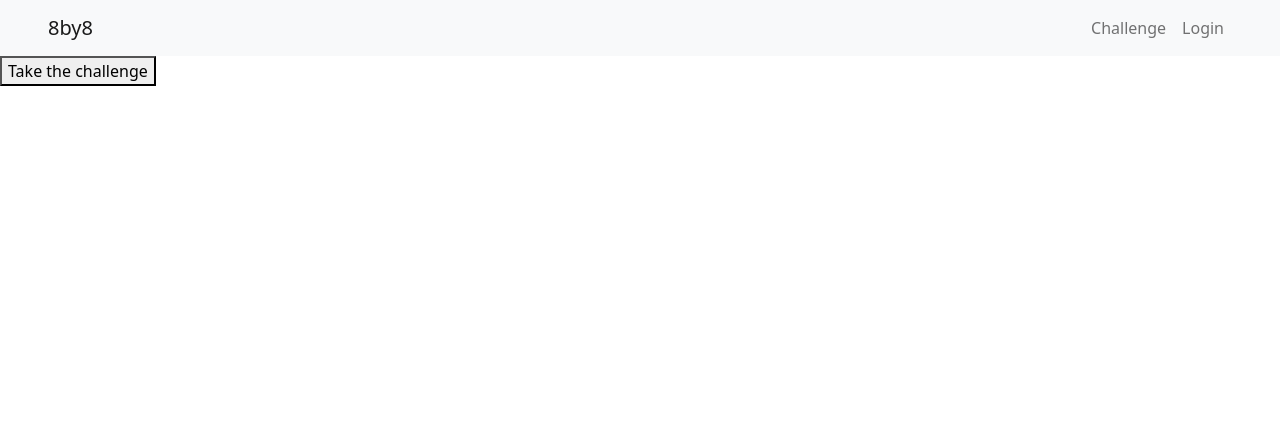
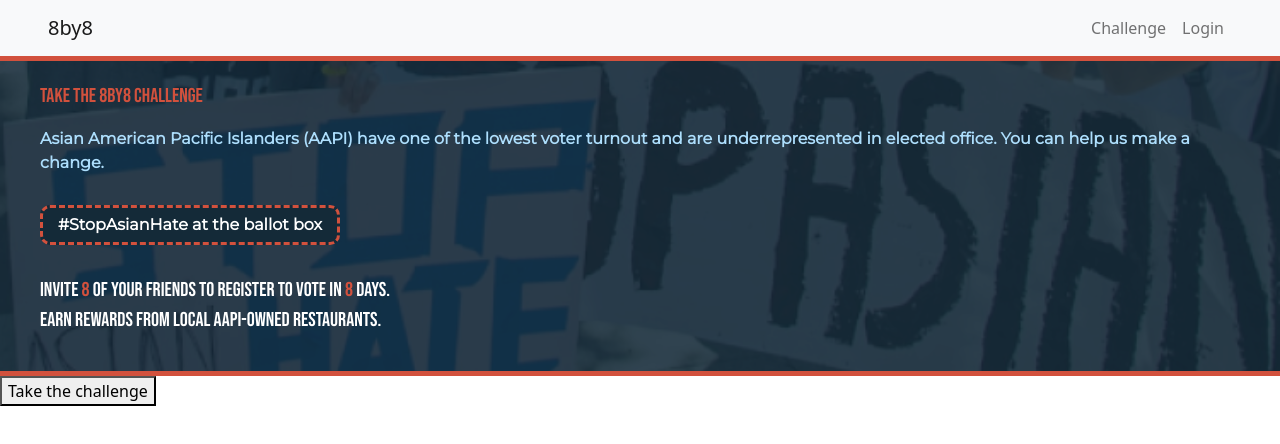
Before and after one commit to 8by8-org/web-app, a React (Create React App) app: page / in a window 1280 px wide. Shown: the top 444 px of the page. Built offline with nearby package versions, Linux system fonts and the light colour scheme; no server answers.

Commit message:
added a landing info component with styling

```diff
--- a/src/components/LandingPage.js
+++ b/src/components/LandingPage.js
@@ -1,12 +1,13 @@
-import React from 'react';
-import { useHistory } from 'react-router-dom';
-
+import React from "react";
+import { useHistory } from "react-router-dom";
+import LandingPageInfo from "./LandingPageInfo";
 
 export default function LandingPage() {
-    const history = useHistory();
-    return (
-        <div>
-            <button onClick={() => history.push('/login')}>Take the challenge</button>
-        </div>
-    )
+  const history = useHistory();
+  return (
+    <div>
+      <LandingPageInfo />
+      <button onClick={() => history.push("/login")}>Take the challenge</button>
+    </div>
+  );
 }
--- /dev/null
+++ b/src/components/LandingPageInfo.css
@@ -0,0 +1,42 @@
+@import url("https://fonts.googleapis.com/css2?family=Bebas+Neue&family=Montserrat&display=swap");
+
+:root {
+  --primary: #142a38;
+  --secondary: #d2513d;
+  --tertiary: #addefc;
+}
+
+.bebas-neue {
+  font-family: "Bebas Neue", cursive;
+  font-size: 20px;
+}
+
+.montserrat {
+  font-family: "Montserrat";
+  font-weight: 600;
+}
+
+.secondary-col {
+  color: var(--secondary);
+}
+
+.tertiary-col {
+  color: var(--tertiary);
+}
+
+.white-col {
+  color: white;
+}
+
+.border-text {
+  border-style: dashed;
+  border-color: var(--secondary);
+  border-radius: 10px;
+  background: var(--primary);
+  text-align: center;
+  margin: 30px 0;
+  padding: 5px;
+  max-width: 300px;
+  display: flex;
+  justify-content: center;
+}
--- /dev/null
+++ b/src/components/LandingPageInfo.js
@@ -0,0 +1,42 @@
+import React from "react";
+import Background from "../assets/images/Rally.png";
+import "react-bootstrap";
+import "./LandingPageInfo.css";
+
+export default function LandingPageInfo() {
+  const bodyStyle = {
+    backgroundImage: `url(${Background})`,
+    backgroundSize: "cover",
+    backgroundPosition: "50% 75%",
+  };
+
+  const divStyle = {
+    background: "rgba(20, 42, 56, 0.88)",
+    padding: "20px 40px",
+    borderTop: "5px solid var(--secondary)",
+    borderBottom: "5px solid var(--secondary)",
+  };
+
+  return (
+    <div style={bodyStyle}>
+      <div style={divStyle}>
+        <p className="bebas-neue secondary-col">Take the 8by8 challenge</p>
+        <p className="montserrat tertiary-col">
+          Asian American Pacific Islanders (AAPI) have one of the lowest voter
+          turnout and are underrepresented in elected office. You can help us
+          make a change.
+        </p>
+        <p className="montserrat white-col border-text">
+          #StopAsianHate at the ballot box
+        </p>
+        <p className="bebas-neue white-col">
+          Invite
+          <span className="secondary-col"> 8 </span>
+          of your friends to register to vote in
+          <span className="secondary-col"> 8 </span>
+          days. <br /> Earn rewards from local AAPI-owned restaurants.
+        </p>
+      </div>
+    </div>
+  );
+}
```
Also changed, not shown: src/assets/images/Rally.png (added).
